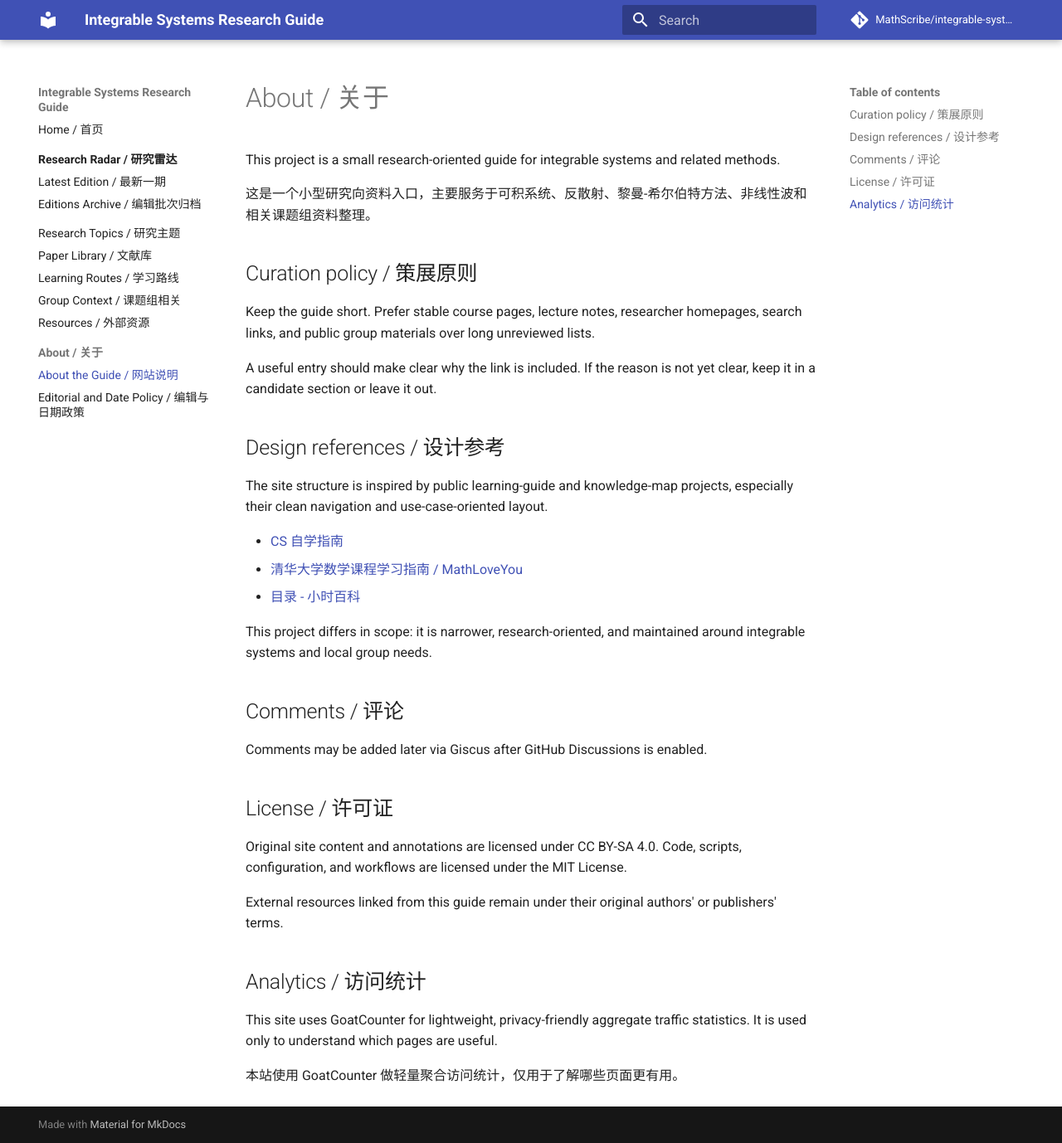
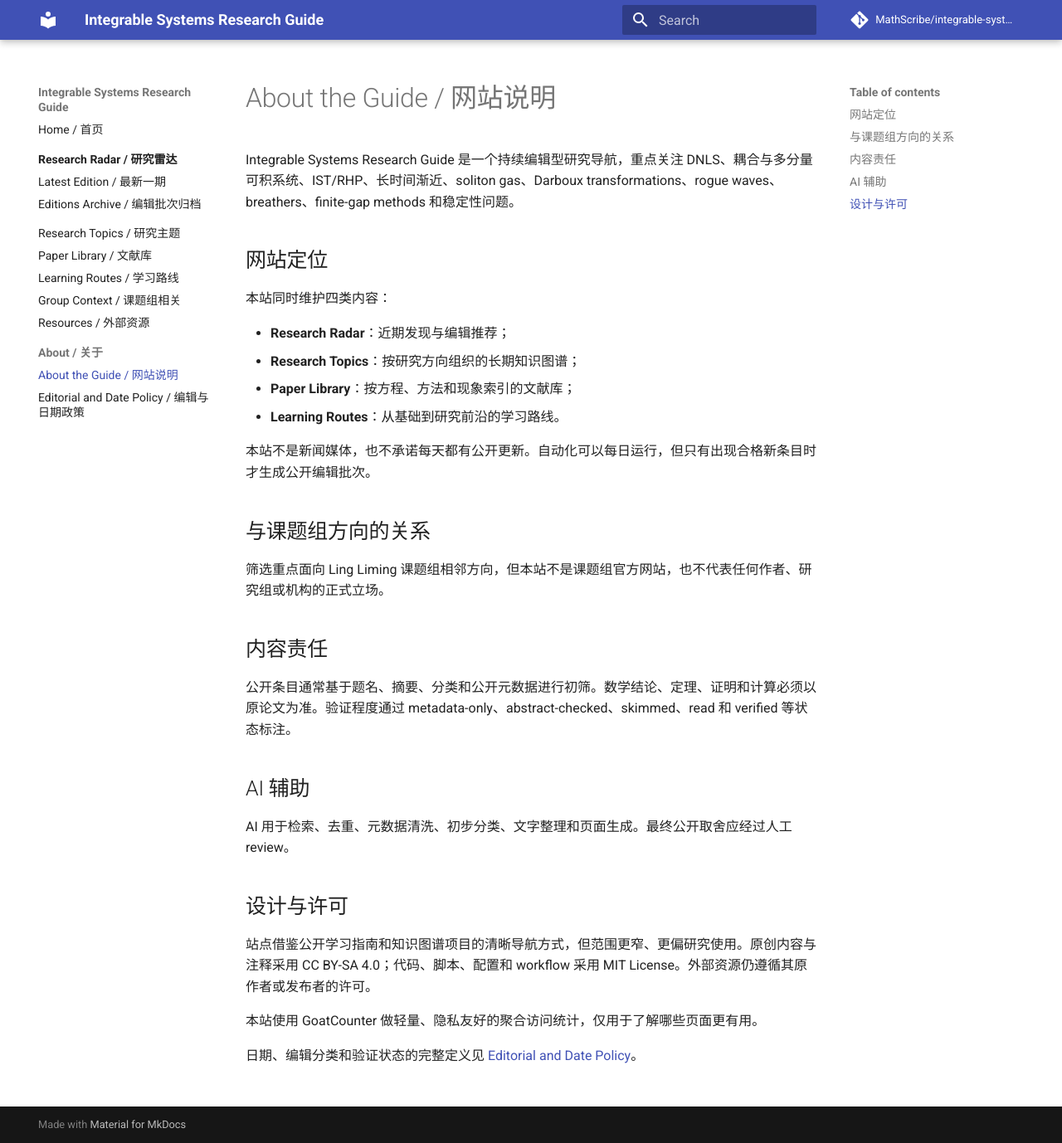
Before and after one commit to MathScribe/integrable-systems-guide, an MkDocs documentation site: the page built from docs/about.md, in a window 1280 px wide and 1378 px high. Shown: the whole window at 83% size. Built offline with MkDocs 1.6.1 and Material for MkDocs 9.7.7, drawn with Linux system fonts in a browser that asks for light colours; comment, search, counter and statistics services are not loaded.

Commit message:
Clarify the guide mission and editorial responsibility

```diff
--- a/docs/about.md
+++ b/docs/about.md
@@ -1,37 +1,34 @@
-# About / 关于
+# About the Guide / 网站说明
 
-This project is a small research-oriented guide for integrable systems and related methods.
+Integrable Systems Research Guide 是一个持续编辑型研究导航，重点关注 DNLS、耦合与多分量可积系统、IST/RHP、长时间渐近、soliton gas、Darboux transformations、rogue waves、breathers、finite-gap methods 和稳定性问题。
 
-这是一个小型研究向资料入口，主要服务于可积系统、反散射、黎曼-希尔伯特方法、非线性波和相关课题组资料整理。
+## 网站定位
 
-## Curation policy / 策展原则
+本站同时维护四类内容：
 
-Keep the guide short. Prefer stable course pages, lecture notes, researcher homepages, search links, and public group materials over long unreviewed lists.
+- **Research Radar**：近期发现与编辑推荐；
+- **Research Topics**：按研究方向组织的长期知识图谱；
+- **Paper Library**：按方程、方法和现象索引的文献库；
+- **Learning Routes**：从基础到研究前沿的学习路线。
 
-A useful entry should make clear why the link is included. If the reason is not yet clear, keep it in a candidate section or leave it out.
+本站不是新闻媒体，也不承诺每天都有公开更新。自动化可以每日运行，但只有出现合格新条目时才生成公开编辑批次。
 
-## Design references / 设计参考
+## 与课题组方向的关系
 
-The site structure is inspired by public learning-guide and knowledge-map projects, especially their clean navigation and use-case-oriented layout.
+筛选重点面向 Ling Liming 课题组相邻方向，但本站不是课题组官方网站，也不代表任何作者、研究组或机构的正式立场。
 
-- [CS 自学指南](https://csdiy.wiki/)
-- [清华大学数学课程学习指南 / MathLoveYou](https://mathloveyou.github.io/)
-- [目录 - 小时百科](https://wuli.wiki/online/index.html)
+## 内容责任
 
-This project differs in scope: it is narrower, research-oriented, and maintained around integrable systems and local group needs.
+公开条目通常基于题名、摘要、分类和公开元数据进行初筛。数学结论、定理、证明和计算必须以原论文为准。验证程度通过 metadata-only、abstract-checked、skimmed、read 和 verified 等状态标注。
 
-## Comments / 评论
+## AI 辅助
 
-Comments may be added later via Giscus after GitHub Discussions is enabled.
+AI 用于检索、去重、元数据清洗、初步分类、文字整理和页面生成。最终公开取舍应经过人工 review。
 
-## License / 许可证
+## 设计与许可
 
-Original site content and annotations are licensed under CC BY-SA 4.0. Code, scripts, configuration, and workflows are licensed under the MIT License.
+站点借鉴公开学习指南和知识图谱项目的清晰导航方式，但范围更窄、更偏研究使用。原创内容与注释采用 CC BY-SA 4.0；代码、脚本、配置和 workflow 采用 MIT License。外部资源仍遵循其原作者或发布者的许可。
 
-External resources linked from this guide remain under their original authors' or publishers' terms.
+本站使用 GoatCounter 做轻量、隐私友好的聚合访问统计，仅用于了解哪些页面更有用。
 
-## Analytics / 访问统计
-
-This site uses GoatCounter for lightweight, privacy-friendly aggregate traffic statistics. It is used only to understand which pages are useful.
-
-本站使用 GoatCounter 做轻量聚合访问统计，仅用于了解哪些页面更有用。
+日期、编辑分类和验证状态的完整定义见 [Editorial and Date Policy](editorial-policy.md)。
```
